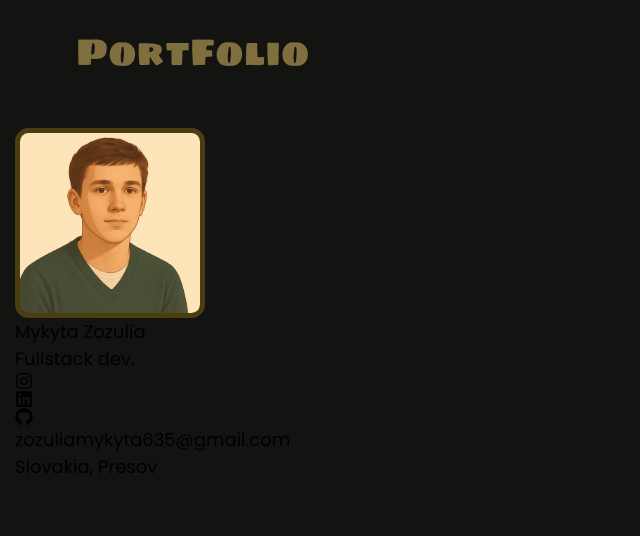
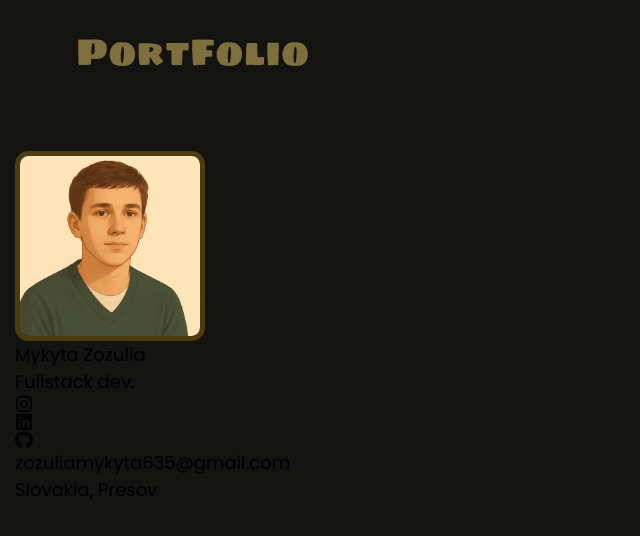
Before and after one commit to ZozuliaMykyta/portfolio-v2, a React (Vite) app: page / in a window 1280 px wide. Shown: the top 536 px of the page, without its empty margins (0-640 px from the left). Built offline with nearby package versions, Linux system fonts and the light colour scheme.

Commit message:
style: adjust margin-top for container in App component

```diff
--- a/src/App.tsx
+++ b/src/App.tsx
@@ -6,7 +6,7 @@
   return (
     <>
       <Header />
-      <div className="container flex justify-between items-center !mt-10">
+      <div className="container flex justify-between items-center !mt-15">
         <Info />
         <main></main>
       </div>
```
